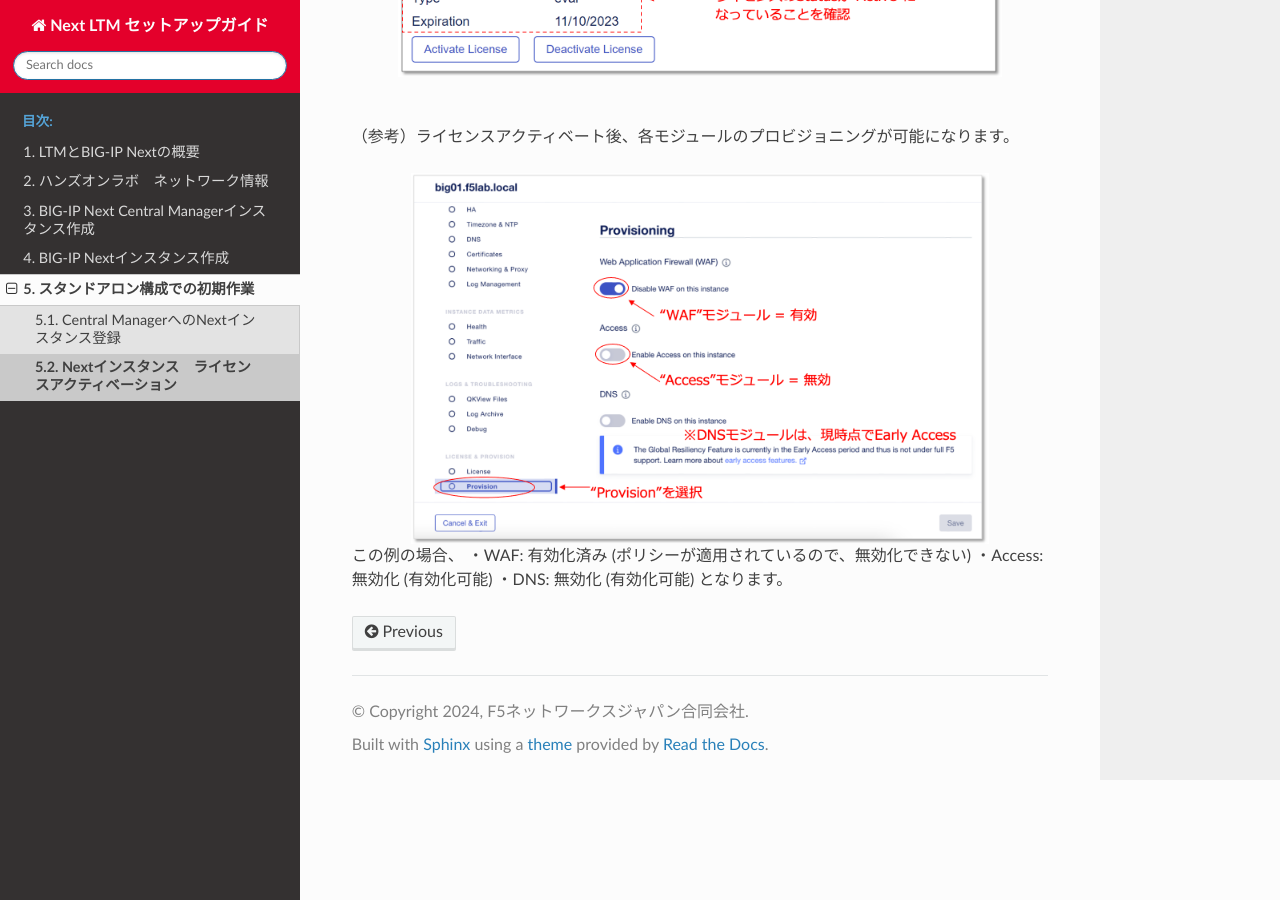
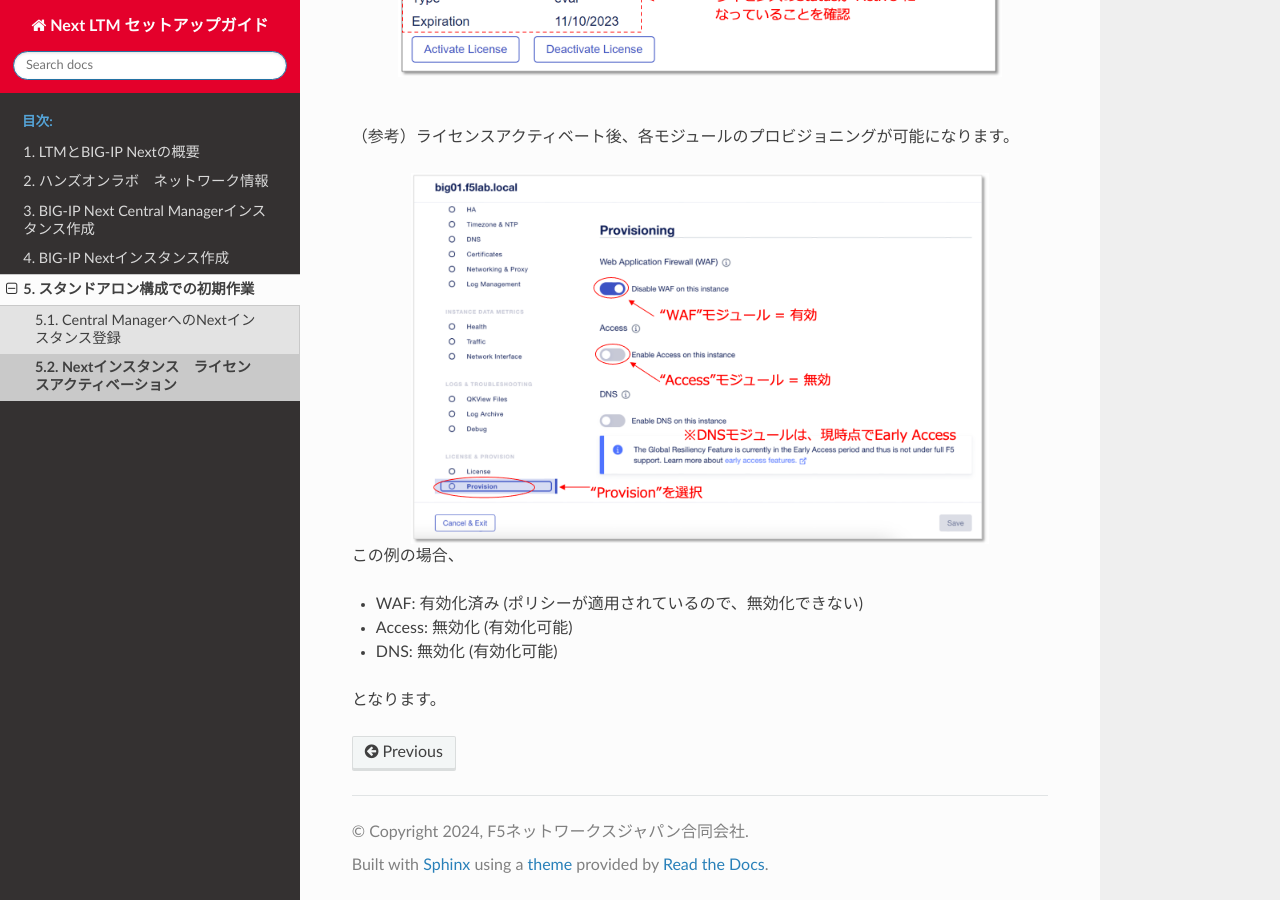
Before and after one commit to BeF5/f5j-easy-setup-next-ltm, a Sphinx documentation site: the page built from docs/content05/module02/module02.rst, in a window 1280 px wide and 900 px high, scrolled down 5333 px. Built offline with Sphinx 7.4.7 and the Read the Docs theme 2.0.0, drawn with Linux system fonts in a browser that asks for light colours.

Commit message:
Update module02.rst

```diff
--- a/docs/content05/module02/module02.rst
+++ b/docs/content05/module02/module02.rst
@@ -114,7 +114,8 @@ JWTライセンスキーをNew Tokenとして登録、アクティベーショ
    :align: center
 
 この例の場合、
-・WAF: 有効化済み (ポリシーが適用されているので、無効化できない)
-・Access: 無効化 (有効化可能)
-・DNS: 無効化 (有効化可能)
+
+- WAF: 有効化済み (ポリシーが適用されているので、無効化できない)
+- Access: 無効化 (有効化可能)
+- DNS: 無効化 (有効化可能)
 となります。
```
